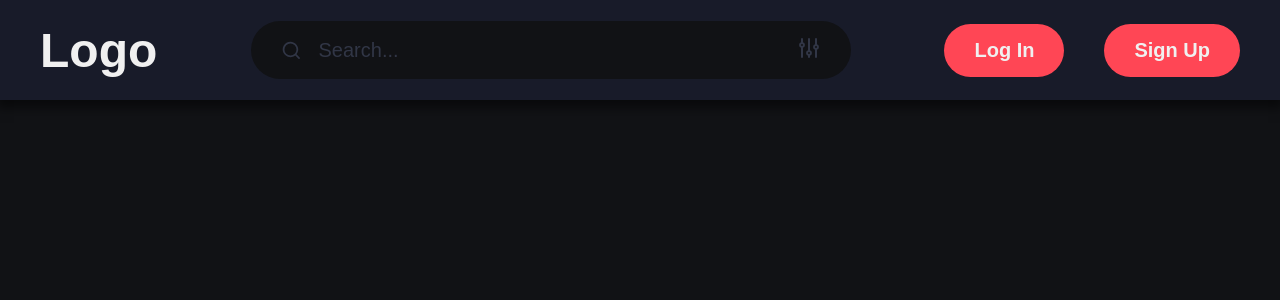
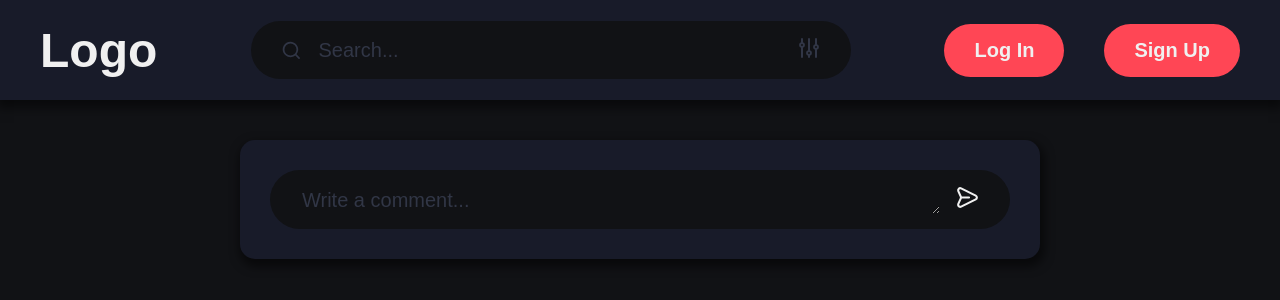
Before and after one commit to kochamaltki/skibidifortnajt-frontend, a SvelteKit app: page /post/1 in a window 1280 px wide. Shown: the top 300 px of the page. Built offline with nearby package versions, Linux system fonts and the light colour scheme; no server answers.

Commit message:
comment prompt

```diff
--- a/src/lib/shared/TextArea.svelte
+++ b/src/lib/shared/TextArea.svelte
@@ -20,7 +20,7 @@
 		background-color: #111215;
 		display: flex;
 		justify-content: space-between;
-		align-items: center;
+		align-items: flex-end;
 		gap: 15px;
 
 		padding: 15px 30px;
@@ -31,6 +31,13 @@
 		width: 100%;
 		display: flex;
 		align-items: center;
+		gap: 15px;
+	}
+
+	.right {
+		width: 100%;
+		display: flex;
+		align-items: flex-end;
 		gap: 15px;
 	}
 
--- a/src/routes/post/[id]/+page.svelte
+++ b/src/routes/post/[id]/+page.svelte
@@ -1,8 +1,12 @@
 <script lang="ts">
     import type { PostPageData } from "./+page";
 	import Post from "$components/Post.svelte";
+	import Card from "$lib/shared/Card.svelte";
+	import TextArea from "$lib/shared/TextArea.svelte";
+
 	import { postStore } from "$lib/postStore";
 	import { sideProfileStore } from "$lib/sideProfileStore";
+    import Clickable from "$lib/shared/Clickable.svelte";
 
     export let data: PostPageData;
 	const fetchData = async () => {
@@ -11,16 +15,38 @@
 
 		return post;
 	}
+
+	let commentInput = "";
 </script>
 
 <div class="container">
 	{#await fetchData() then post}
 		<Post {...post}/>
 	{/await}
+	<Card>
+		<div class="content">
+			<TextArea placeholder="Write a comment..." rows={1} bind:input={commentInput}>
+				<Clickable slot="right" on:click={() => {alert("comment")}}>
+					<svg class="icon" xmlns="http://www.w3.org/2000/svg" viewBox="0 0 24 24" id="message"><path fill="#f0f0f0" d="M20.34,9.32l-14-7a3,3,0,0,0-4.08,3.9l2.4,5.37h0a1.06,1.06,0,0,1,0,.82l-2.4,5.37A3,3,0,0,0,5,22a3.14,3.14,0,0,0,1.35-.32l14-7a3,3,0,0,0,0-5.36Zm-.89,3.57-14,7a1,1,0,0,1-1.35-1.3l2.39-5.37A2,2,0,0,0,6.57,13h6.89a1,1,0,0,0,0-2H6.57a2,2,0,0,0-.08-.22L4.1,5.41a1,1,0,0,1,1.35-1.3l14,7a1,1,0,0,1,0,1.78Z"></path></svg>
+				</Clickable>
+			</TextArea>
+		</div>
+	</Card>
+	<!-- comment feed -->
 </div>
 
 <style lang="scss">
+	.icon {
+		width: 25px;
+	}
 	.container {
 		 width: 800px;
+		 display: flex;
+		 flex-direction: column;
+		 gap: 20px;
+	}
+
+	.content {
+		display: flex;
 	}
 </style>
```
